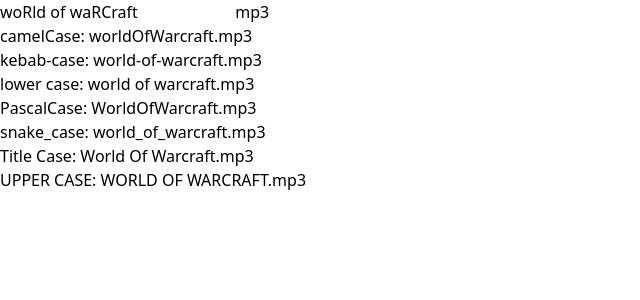
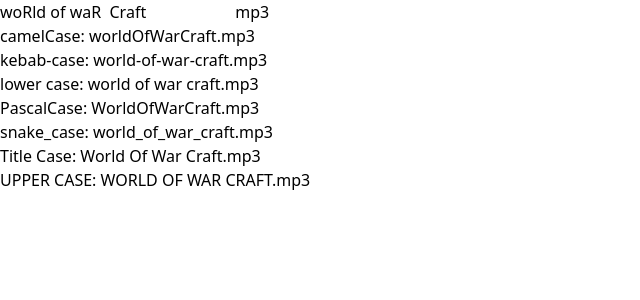
Before and after one commit to promecarus/sveltekit-sandbox, a SvelteKit app: page / in a window 1280 px wide. Shown: the top 300 px of the page, without its empty margins (0-640 px from the left). Built offline with nearby package versions, Linux system fonts and the light colour scheme.

Commit message:
Fix multiple separator

```diff
--- a/src/routes/+page.svelte
+++ b/src/routes/+page.svelte
@@ -1,18 +1,18 @@
 <script>
-	let text = 'woRld of waRCraft   ';
+	let text = 'woRld of waR  Craft   ';
 	$: camelCase = text
 		.toLowerCase()
 		.replace(/(?:^\w|[A-Z]|\b\w)/g, (word, index) =>
 			index === 0 ? word.toLowerCase() : word.toUpperCase()
 		)
 		.replace(/\s+/g, '');
-	$: kebabCase = text.trim().toLowerCase().replace(/\s/g, '-');
+	$: kebabCase = text.trim().toLowerCase().replace(/\s+/g, '-');
 	$: lowerCase = text.trim().toLowerCase();
 	$: pascalCase = text
 		.toLowerCase()
 		.replace(/(?:^\w|[A-Z]|\b\w)/g, (word, index) => word.toUpperCase())
 		.replace(/\s+/g, '');
-	$: snakeCase = text.trim().toLowerCase().replace(/\s/g, '_').toLowerCase();
+	$: snakeCase = text.trim().toLowerCase().replace(/\s+/g, '_').toLowerCase();
 	$: titleCase = text
 		.trim()
 		.toLowerCase()
```
